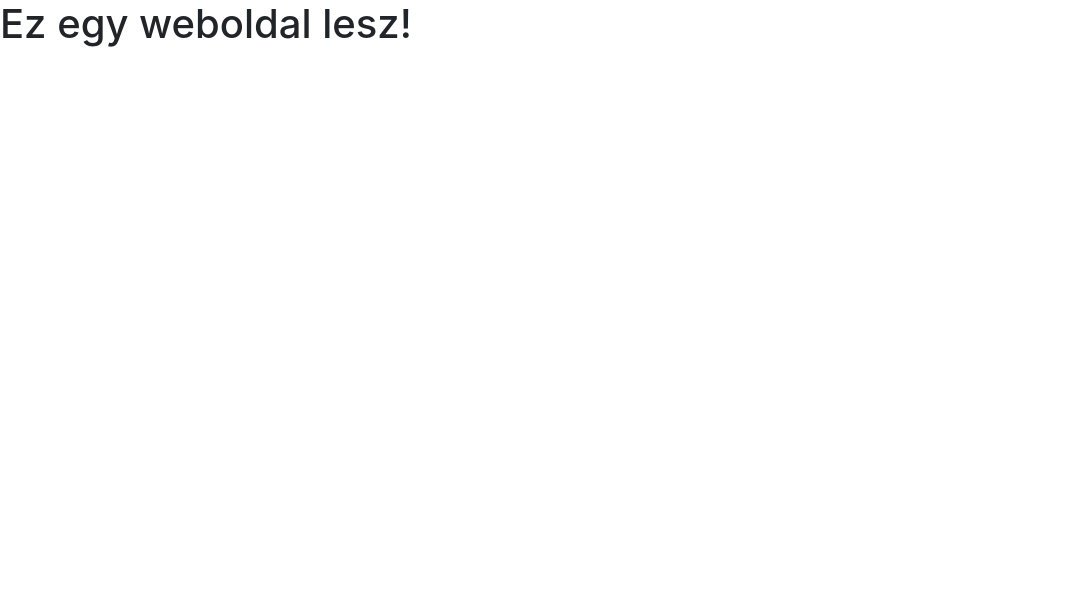
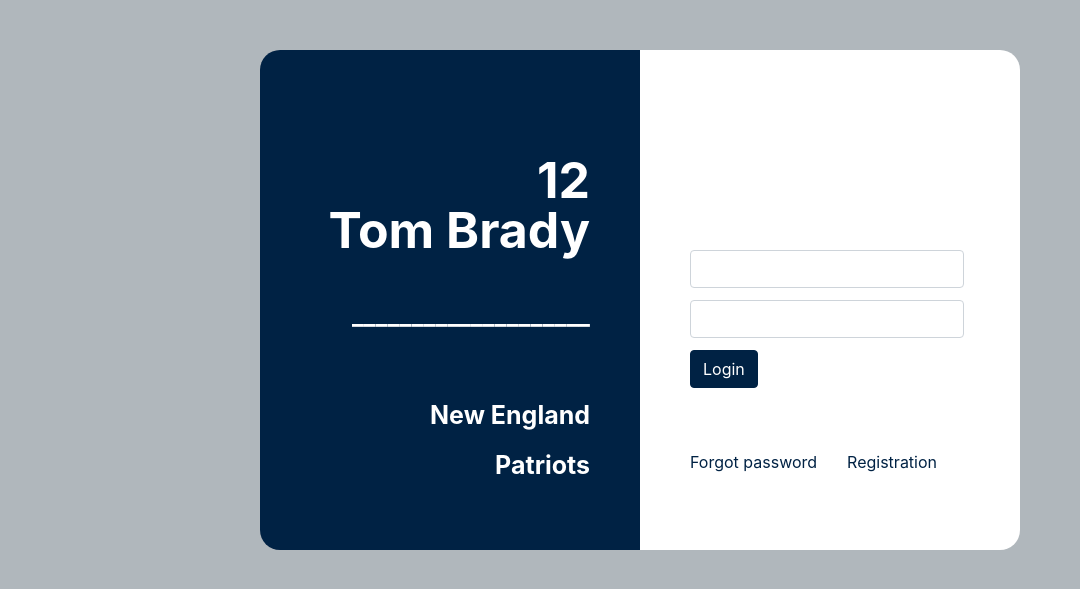
Before and after one commit to Peti1602/login_system, a Flask app: page / in a window 1280 px wide. Shown: the top 589 px of the page, without its empty margins (0-1080 px from the left). Run offline with Flask 2, Linux system fonts and the light colour scheme; some libraries are stand-ins or nearby versions.

Commit message:
added html image (text fields, button, links)

```diff
--- /dev/null
+++ b/static/style.css
@@ -0,0 +1,89 @@
+* {
+    margin: 0;
+    padding: 0;
+    margin: auto;
+}
+body {
+    background: #b0b7bc;
+}
+
+div .row {
+    height: 200px;
+}
+
+div .head {
+    height: 25%;
+}
+
+div .body {
+    height: 50%;
+    padding: 0;
+}
+
+ul li {
+    margin-top: 0;
+    margin-right: 30px;
+    margin-bottom: 0;
+    margin-left: 0;
+}
+
+ul li a.blueWord {
+    color: #002244;
+    text-align: left;
+    padding: 0;
+}
+
+div .blue {
+    background: #002244;
+    height: 500px;
+    border-top-left-radius: 20px;
+    border-bottom-left-radius: 20px;
+}
+
+div .regrow{
+    height: 50px;
+    padding: 0px 50px;
+    text-align: right;
+}
+
+div .regrowWhite{
+    height: 50px;
+    padding: 0px 50px;
+    text-align: left;
+}
+
+
+div p.word {
+    line-height: normal;
+    color: white;
+    font-size: 50px;
+    font-weight: bold;
+    margin: 0;
+}
+
+div p.word2 {
+    line-height: normal;
+    color: white;
+    font-size: 25px;
+    font-weight: bold;
+    margin: 0;
+}
+
+div .white {
+    background: white;
+    height: 500px;
+    border-top-right-radius: 20px;
+    border-bottom-right-radius: 20px;
+}
+
+#loginBtn {
+    color: white;
+    background: #002244;
+    border-color: #002244;
+}
+
+#loginBtn:hover {
+    color: #002244;
+    background: #b0b7bc;
+    border-color: #002244;
+}
--- a/templates/index.html
+++ b/templates/index.html
@@ -4,10 +4,87 @@
     <meta charset="UTF-8">
     <title>Login System</title>
     <link rel="stylesheet" href="https://maxcdn.bootstrapcdn.com/bootstrap/4.0.0/css/bootstrap.min.css" integrity="sha384-Gn5384xqQ1aoWXA+058RXPxPg6fy4IWvTNh0E263XmFcJlSAwiGgFAW/dAiS6JXm" crossorigin="anonymous">
+    <link rel="stylesheet" href="static/style.css">
     <script src="https://ajax.googleapis.com/ajax/libs/jquery/3.3.1/jquery.min.js"></script>
 </head>
 <body>
-    <h1>Ez egy weboldal lesz!</h1>
+    <div class="container">
+        <div class="row">
+            <div class="col-xl-2 body">
+            </div>
+            <div class="col-xl-4 body">
+                <div class="blue">
+                    <div class="regrow">
+                    </div>
+                    <div class="regrow">
+                    </div>
+                    <div class="regrow">
+                        <p class="word">12</p>
+                    </div>
+                    <div class="regrow">
+                        <p class="word">Tom Brady</p>
+                    </div>
+                    <div class="regrow">
+                    </div>
+                    <div class="regrow">
+                        <p class="word2">____________________</p>
+                    </div>
+                    <div class="regrow">
+                    </div>
+                    <div class="regrow">
+                        <p class="word2">New England</p>
+                    </div>
+                    <div class="regrow">
+                        <p class="word2">Patriots</p>
+                    </div>
+                    <div class="regrow">
+                    </div>
+                </div>
+            </div>
+            <div class="col-xl-4 body">
+                <div class="white">
+                    <div class="regrowWhite">
+                    </div>
+                    <div class="regrowWhite">
+                    </div>
+                    <div class="regrowWhite">
+                    </div>
+                    <div class="regrowWhite">
+                    </div>
+                    <div class="regrowWhite">
+                        <form class="form-inline my-2 my-lg-0">
+                          <input class="form-control mr-sm-2" type="text">
+                        </form>
+                    </div>
+                    <div class="regrowWhite">
+                        <form class="form-inline my-2 my-lg-0">
+                          <input class="form-control mr-sm-2" type="password">
+                        </form>
+                    </div>
+                    <div class="regrowWhite">
+                        <button id="loginBtn" type="button" class="btn btn-primary">Login</button>
+                    </div>
+                    <div class="regrowWhite">
+                    </div>
+                    <div class="regrowWhite">
+                        <ul class="nav">
+                          <li class="nav-item">
+                            <a class="nav-link blueWord" href="#!">Forgot password</a>
+                          </li>
+                          <li class="nav-item">
+                            <a class="nav-link blueWord" href="#!">Registration</a>
+                          </li>
+                        </ul>
+                    </div>
+                    <div class="regrowWhite">
+                    </div>
+                </div>
+            </div>
+            <div class="col-xl-2 body">
+
+            </div>
+        </div>
+    </div>
     <script src="https://code.jquery.com/jquery-3.2.1.slim.min.js" integrity="sha384-KJ3o2DKtIkvYIK3UENzmM7KCkRr/rE9/Qpg6aAZGJwFDMVNA/GpGFF93hXpG5KkN" crossorigin="anonymous"></script>
     <script src="https://cdnjs.cloudflare.com/ajax/libs/popper.js/1.12.9/umd/popper.min.js" integrity="sha384-ApNbgh9B+Y1QKtv3Rn7W3mgPxhU9K/ScQsAP7hUibX39j7fakFPskvXusvfa0b4Q" crossorigin="anonymous"></script>
     <script src="https://maxcdn.bootstrapcdn.com/bootstrap/4.0.0/js/bootstrap.min.js" integrity="sha384-JZR6Spejh4U02d8jOt6vLEHfe/JQGiRRSQQxSfFWpi1MquVdAyjUar5+76PVCmYl" crossorigin="anonymous"></script>
```
